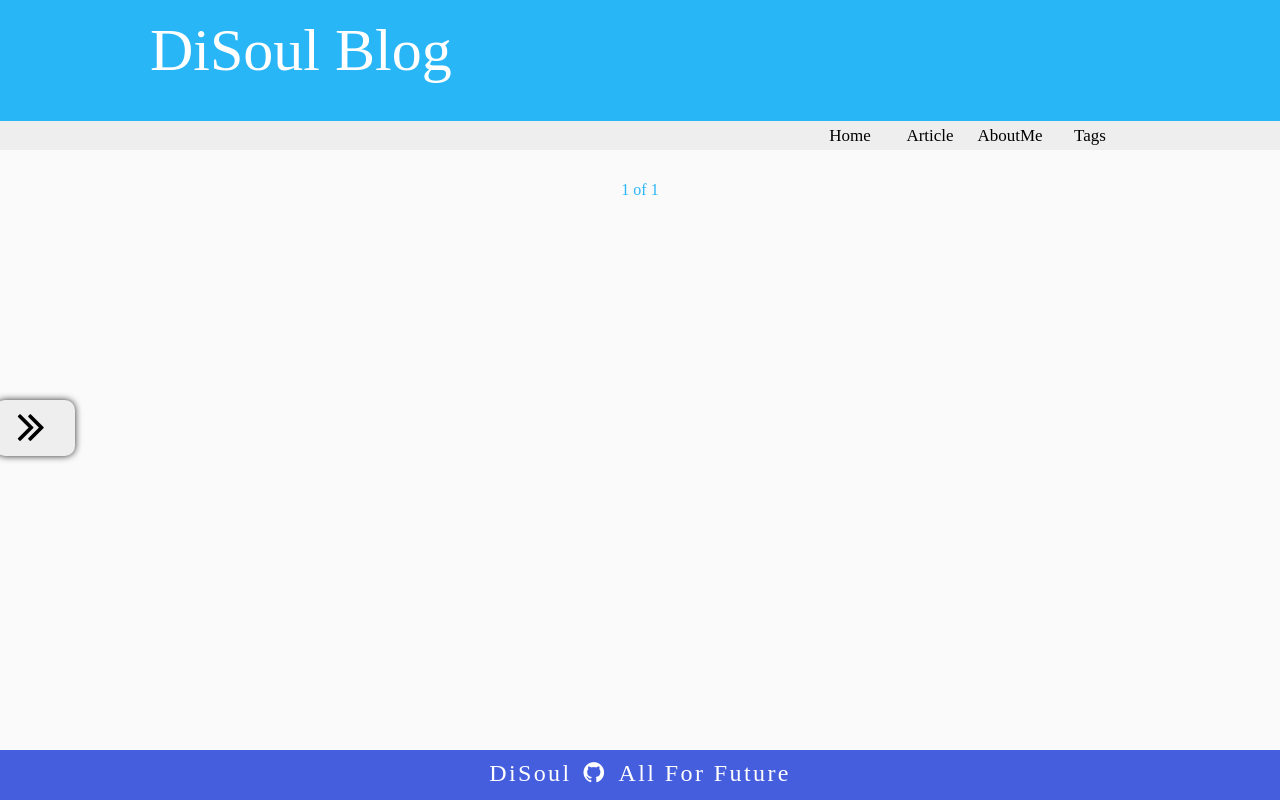
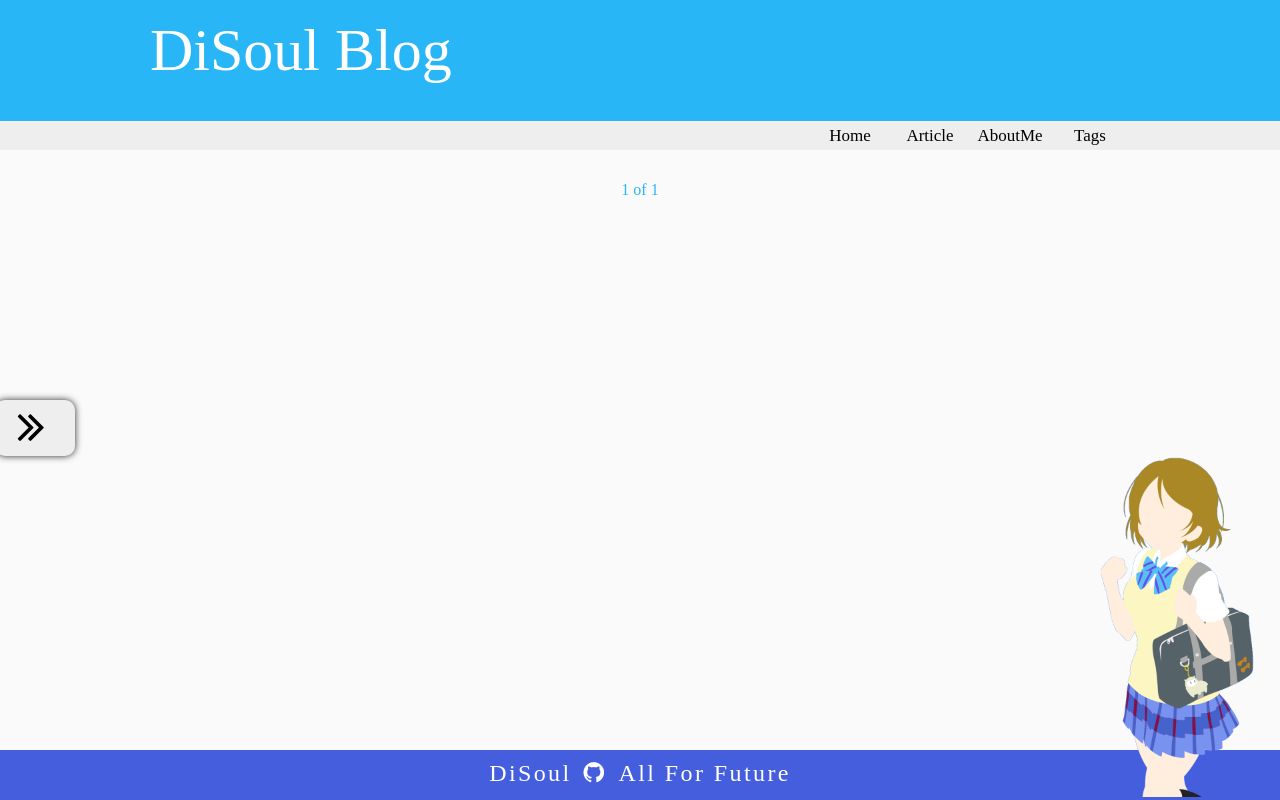
Before and after one commit to disoul/disoul-blog, a Django app: page /blog/ in a window 1280 px wide. Run offline with Django 3.2, Linux system fonts and the light colour scheme; data that the repository does not hold is empty; some libraries are stand-ins or nearby versions.

Commit message:
add hanayo

```diff
--- a/blog/static/css/index.css
+++ b/blog/static/css/index.css
@@ -275,6 +275,30 @@ html {
   color: #29b6f6;
 }
 
+.hanayo {
+  position: fixed;
+  bottom: 0;
+  right: 100px;
+  width: 200px;
+  transition: width 1s cubic-bezier(0.77, 0, 0.18, 1) 0s;
+}
+@media (max-width: 1680px) {
+  .hanayo {
+    right: 0;
+  }
+}
+@media (max-width: 980px) {
+  .hanayo {
+    display: none;
+  }
+}
+.hanayo:hover {
+  width: 300px;
+}
+.hanayo img {
+  width: 100%;
+}
+
 .left-list-control {
   position: fixed;
   width: 5em;
--- a/blog/static/sass/_global.scss
+++ b/blog/static/sass/_global.scss
@@ -11,3 +11,7 @@
 html {
 	font-family: "Droid Sans","Droid Sans Fallback","Source Han Sans SC","Microsoft YaHei";
 }
+
+@mixin px2($size) {
+	font-size: $size / 2;
+}
--- a/disoul_blog/templates/base.html
+++ b/disoul_blog/templates/base.html
@@ -37,6 +37,7 @@
 			    {% block main-content%}{% endblock %}
 		</div>
 			{% block left-list %}{% endblock %}
+		<div class="hanayo"><img src="{% static "image/hanayo.png" %}" alt=""></div>
 	</div>
 	<footer class="site-footer">
 		<p>DiSoul<a href="https://github.com/disoul/disoul-blog"><i class="fa fa-github" id="github"></i></a>All For Future</p>
```
Also changed, not shown: blog/static/sass/_home-content.scss (+21 -0 lines), blog/static/image/hanayo.png (added).
